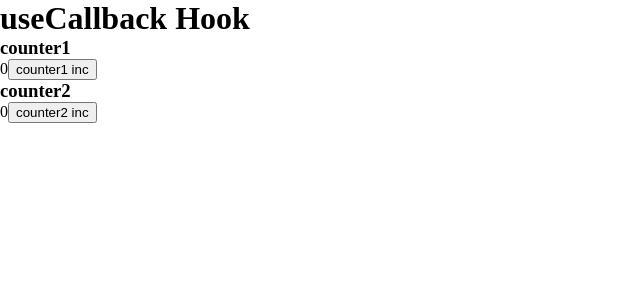
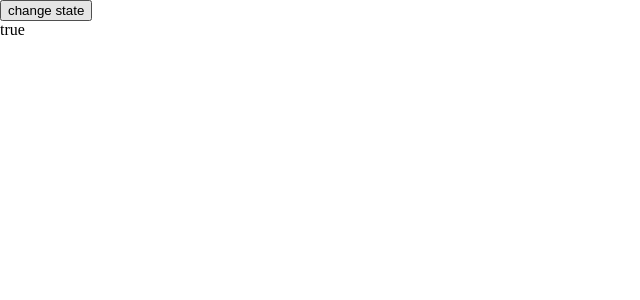
Before and after one commit to cookieMonsterDev/react-playground, a React (Create React App) app: page / in a window 1280 px wide. Shown: the top 300 px of the page, without its empty margins (0-640 px from the left). Built offline with nearby package versions, Linux system fonts and the light colour scheme.

Commit message:
feat: add useContext hook

```diff
--- a/src/App.js
+++ b/src/App.js
@@ -1,12 +1,12 @@
 // import Loader from './components/Loader/Loader';
 // import DropDownMenu1 from './components/DropDownMenu/DropDownMenu1';
 import HookUseCallback from './components/ReactHooksEx/HookUseCallback';
-import HookUseReducer from './components/ReactHooksEx/HookUseReducer';
+import HookUseContext from './components/ReactHooksEx/HookUseContext';
 
 function App() {
   return (
     <div>
-      <HookUseCallback />
+      <HookUseContext />
     </div>
   );
 }
--- /dev/null
+++ b/src/components/ReactHooksEx/HookUseContext/Context.jsx
@@ -0,0 +1,23 @@
+import { useContext, createContext, useState } from 'react';
+
+const StateContext = createContext();
+const UpdateStateContext = createContext();
+
+export const useTheState = () => useContext(StateContext);
+export const useUpdateTheState = () => useContext(UpdateStateContext);
+
+export const Context = ({ children }) => {
+  const [isOn, setOn] = useState(true);
+
+  const handleChange = () => {
+    setOn((prev) => !prev);
+  };
+
+  return (
+    <StateContext.Provider value={isOn}>
+      <UpdateStateContext.Provider value={handleChange}>
+        {children}
+      </UpdateStateContext.Provider>
+    </StateContext.Provider>
+  );
+};
--- /dev/null
+++ b/src/components/ReactHooksEx/HookUseContext/Element.jsx
@@ -0,0 +1,16 @@
+import React from 'react';
+import { useUpdateTheState, useTheState } from './Context';
+
+const Element = () => {
+  const state = useTheState();
+  const action = useUpdateTheState();
+
+  return (
+    <div>
+      <button onClick={action}> change state</button>
+      <div>{state ? 'true' : 'false'}</div>
+    </div>
+  );
+};
+
+export default Element;
--- /dev/null
+++ b/src/components/ReactHooksEx/HookUseContext/index.jsx
@@ -0,0 +1,15 @@
+import React from 'react';
+import { Context } from './Context';
+import Element from './Element';
+
+const HookUseContext = () => {
+  return (
+    <Context>
+      {/* <button onClick={action}> change state</button>
+      <div>{state ? 'true' : 'false'}</div> */}
+      <Element />
+    </Context>
+  );
+};
+
+export default HookUseContext;
--- a/src/components/ReactHooksEx/HookUseReducer/index.jsx
+++ /dev/null
@@ -1,9 +0,0 @@
-import React from 'react'
-
-const HookUseReducer = () => {
-  return (
-    <div>HookUseReducer</div>
-  )
-}
-
-export default HookUseReducer
```
